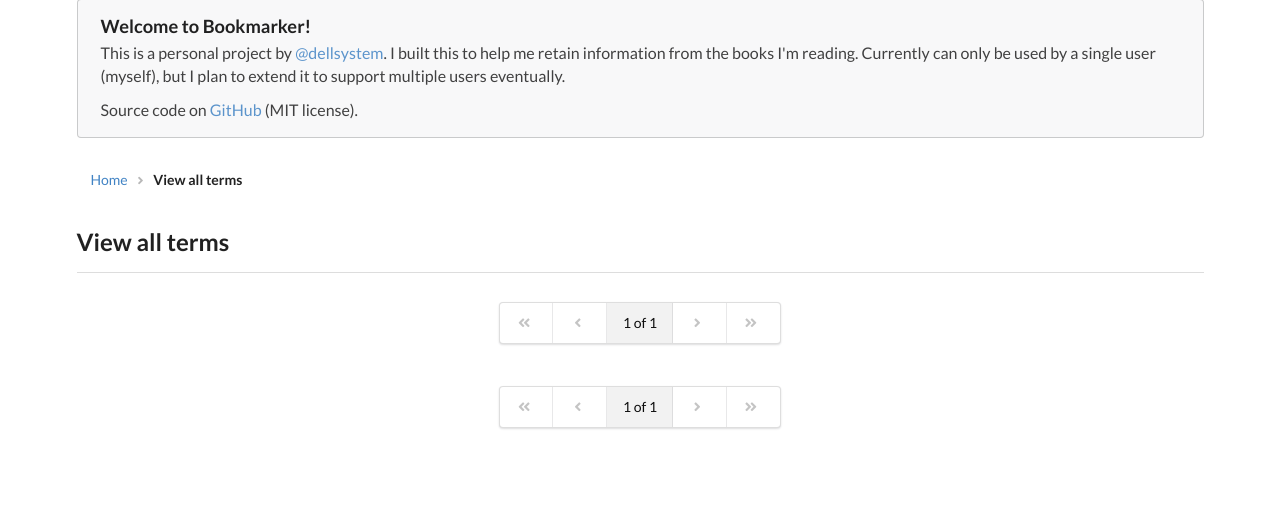
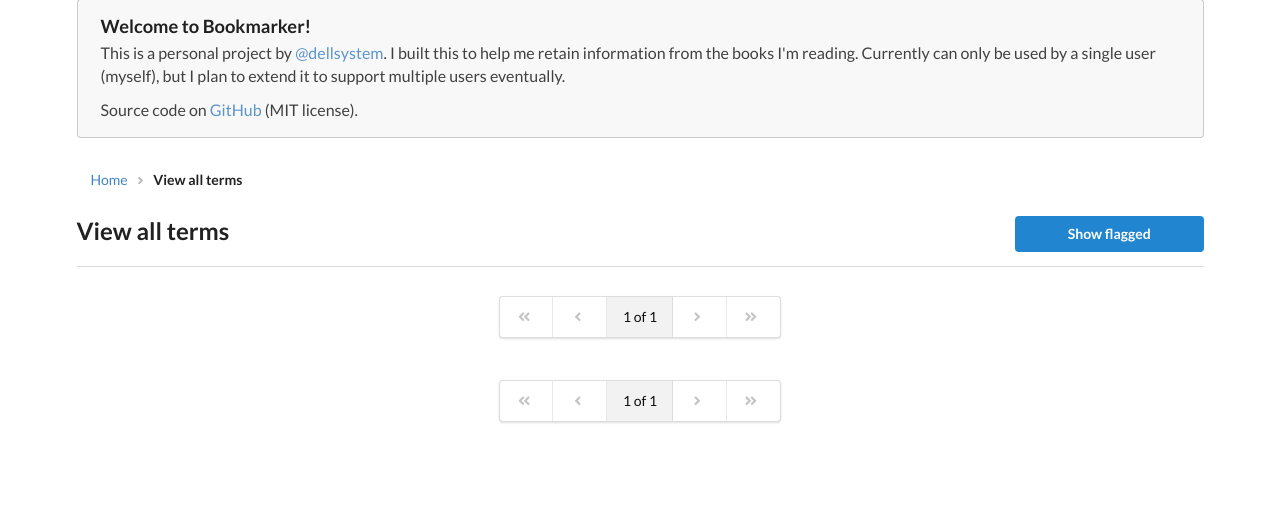
Before and after one commit to dellsystem/bookmarker, a Django app: page /terms in a window 1280 px wide. Shown: the part 122-628 px from the top of the page. Run offline with Django 3.2, Linux system fonts and the light colour scheme; data that the repository does not hold is empty; some libraries are stand-ins or nearby versions.

Commit message:
Add "flagged" field to Term
Closes #78.

```diff
--- a/bookmarker/views.py
+++ b/bookmarker/views.py
@@ -759,33 +759,37 @@ def view_author(request, slug):
 
 
 def view_all_terms(request):
-    occurrences = TermOccurrence.objects.order_by('term').prefetch_related(
-        'term', 'book', 'book__details__default_authors', 'authors', 'section',
-        'section__authors', 'category'
-    ) # could still be optimised further
+    terms = Term.objects.order_by('text')
 
     author_pk = request.GET.get('author')
-    try:
-        author = Author.objects.get(pk=author_pk)
-    except Author.DoesNotExist:
-        author = None
+    author = None
+    if author_pk:
+        try:
+            author = Author.objects.get(pk=author_pk)
+        except Author.DoesNotExist:
+            pass
 
-    if author:
-        occurrences = occurrences.filter(authors=author)
+        if author:
+            terms = terms.filter.filter(occurrence__authors=author)
 
-    paginator = Paginator(occurrences, 10)
+    flagged = request.GET.get('flagged')
+    if flagged:
+        terms = terms.filter(flagged=True)
+
+    paginator = Paginator(terms, 25)
     page = request.GET.get('page')
     try:
-        occurrences = paginator.page(page)
+        terms = paginator.page(page)
     except PageNotAnInteger:
         # If page is not an integer, deliver first page.
-        occurrences = paginator.page(1)
+        terms = paginator.page(1)
     except EmptyPage:
         # If page is out of range (e.g. 9999), deliver last page of results.
-        occurrences = paginator.page(paginator.num_pages)
+        terms = paginator.page(paginator.num_pages)
 
     context = {
-        'occurrences': occurrences,
+        'flagged': flagged,
+        'terms': terms,
         'author': author,
     }
 
--- a/templates/pagination.html
+++ b/templates/pagination.html
@@ -15,7 +15,7 @@
         {% if items.has_previous %}
         <a class="item"
            title="First"
-           href="?page=1{% if author %}&author={{ author.pk }}{% endif %}">
+           href="?page=1{% if author %}&author={{ author.pk }}{% endif %}{% if flagged %}&flagged=1{% endif %}">
         {% else %}
         <a class="disabled item">
         {% endif %}
@@ -24,7 +24,7 @@
         {% if items.has_previous %}
         <a class="item"
            title="Previous"
-           href="?page={{ items.previous_page_number }}{% if author %}&author={{ author.pk }}{% endif %}">
+           href="?page={{ items.previous_page_number }}{% if author %}&author={{ author.pk }}{% endif %}{% if flagged %}&flagged=1{% endif %}">
         {% else %}
         <a class="disabled item">
         {% endif %}
@@ -37,7 +37,7 @@
         {% if items.has_next %}
         <a class="item"
            title="Next"
-           href="?page={{ items.next_page_number }}{% if author %}&author={{ author.pk }}{% endif %}">
+           href="?page={{ items.next_page_number }}{% if author %}&author={{ author.pk }}{% endif %}{% if flagged %}&flagged=1{% endif %}">
         {% else %}
         <a class="disabled item">
         {% endif %}
@@ -46,7 +46,7 @@
         {% if items.has_next %}
         <a class="item"
            title="Last"
-           href="?page={{ items.paginator.num_pages }}{% if author %}&author={{ author.pk }}{% endif %}">
+           href="?page={{ items.paginator.num_pages }}{% if author %}&author={{ author.pk }}{% endif %}{% if flagged %}&flagged=1{% endif %}">
         {% else %}
         <a class="disabled item">
         {% endif %}
--- a/templates/term_header.html
+++ b/templates/term_header.html
@@ -2,7 +2,8 @@
 {% load highlight_filter %}
 
 <h2 class="ui header">
-    <i class="blue flag icon"></i>
+    <i title="{% if term.flagged %}Flagged{% endif %}"
+       class="{% if not term.flagged %}disabled {% endif %}blue flag icon"></i>
     <div class="content">
         <a href="{{ term.get_absolute_url }}">
             {{ term.text }}
--- a/templates/view_all_terms.html
+++ b/templates/view_all_terms.html
@@ -5,19 +5,33 @@
 {% endblock %}
 
 {% block content %}
-<h2>View all terms</h2>
+<div class="ui grid">
+    <div class="thirteen wide column">
+        <h2>View all terms</h2>
+    </div>
+    <div class="three wide column">
+        {% if flagged %}
+        <a href="{% if author %}?author={{ author }}{{% else %}?flagged{% endif %}"
+           class="ui fluid basic blue button">
+            Show all
+        </a>
+        {% else %}
+        <a href="?flagged=1{% if author %}&author={{ author }}{% endif %}"
+           class="ui fluid blue button">
+            Show flagged
+        </a>
+        {% endif %}
+    </div>
+</div>
 
 <div class="ui divider"></div>
 
-{% include "pagination.html" with items=occurrences author=author only %}
+{% include "pagination.html" with items=terms author=author flagged=flagged only %}
 
-{% regroup occurrences by term as term_list %}
-
-{% for term in term_list %}
-    {% include 'term_header.html' with term=term.grouper only %}
-    {% include 'term_list_with_books.html' with occurrences=term.list only %}
+{% for term in terms %}
+    {% include 'term_header.html' with term=term %}
 {% endfor %}
 
-{% include "pagination.html" with items=occurrences author=author only %}
+{% include "pagination.html" with items=terms author=author flagged=flagged only %}
 
 {% endblock %}
--- a/vocab/models.py
+++ b/vocab/models.py
@@ -27,7 +27,8 @@ class Term(models.Model):
     text = models.CharField(max_length=100)
     definition = models.TextField()  # taken directly from an API
     language = LanguageField(default='en')
-    highlights = models.TextField()  # words to highlight, separated by /
+    highlights = models.TextField()  # words to highlight, separated by \n
+    flagged = models.BooleanField(default=False)  # pretty words
 
     class Meta:
         ordering = ['text']
```
Also changed, not shown: vocab/admin.py (+11 -1 lines).
